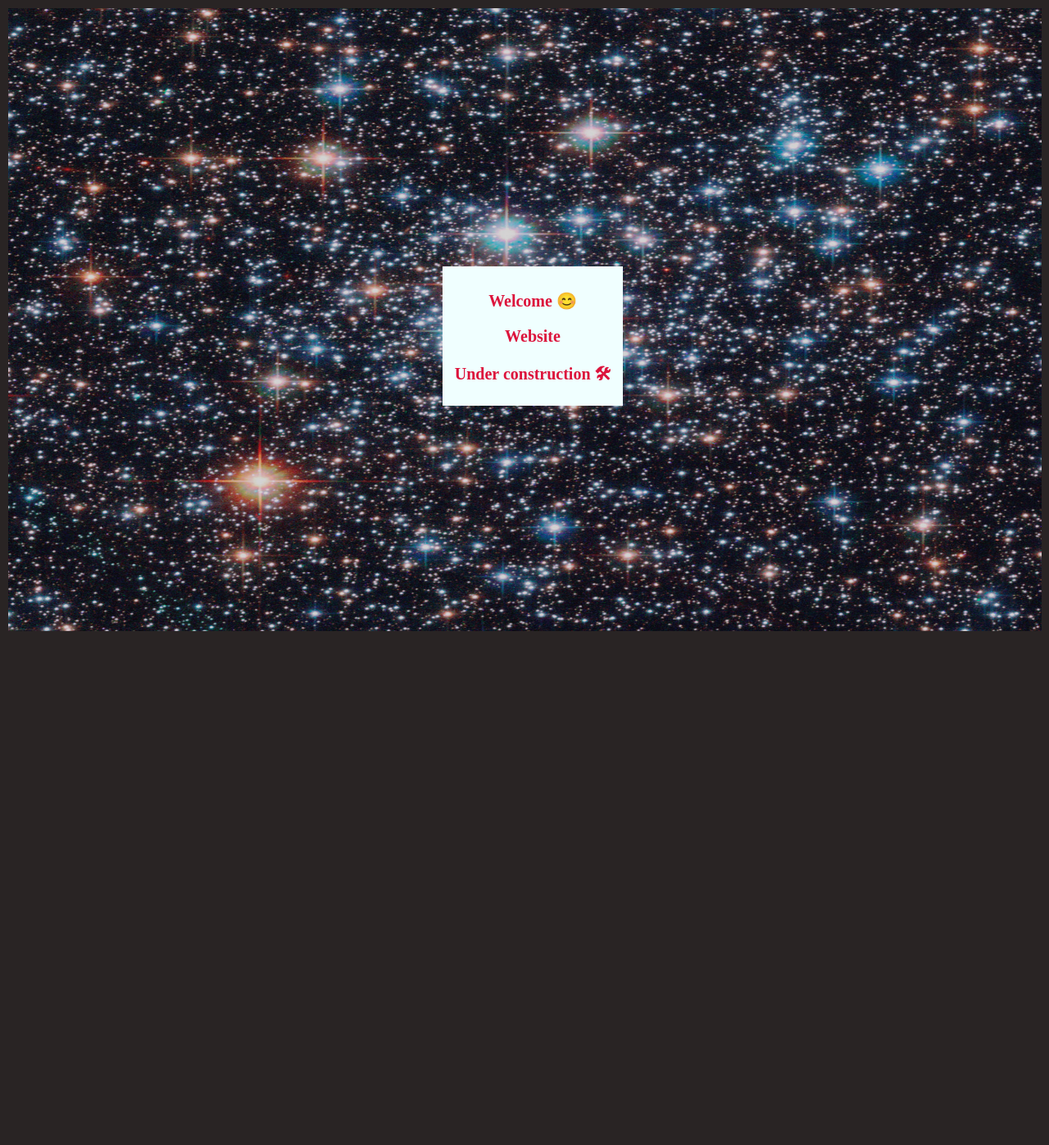
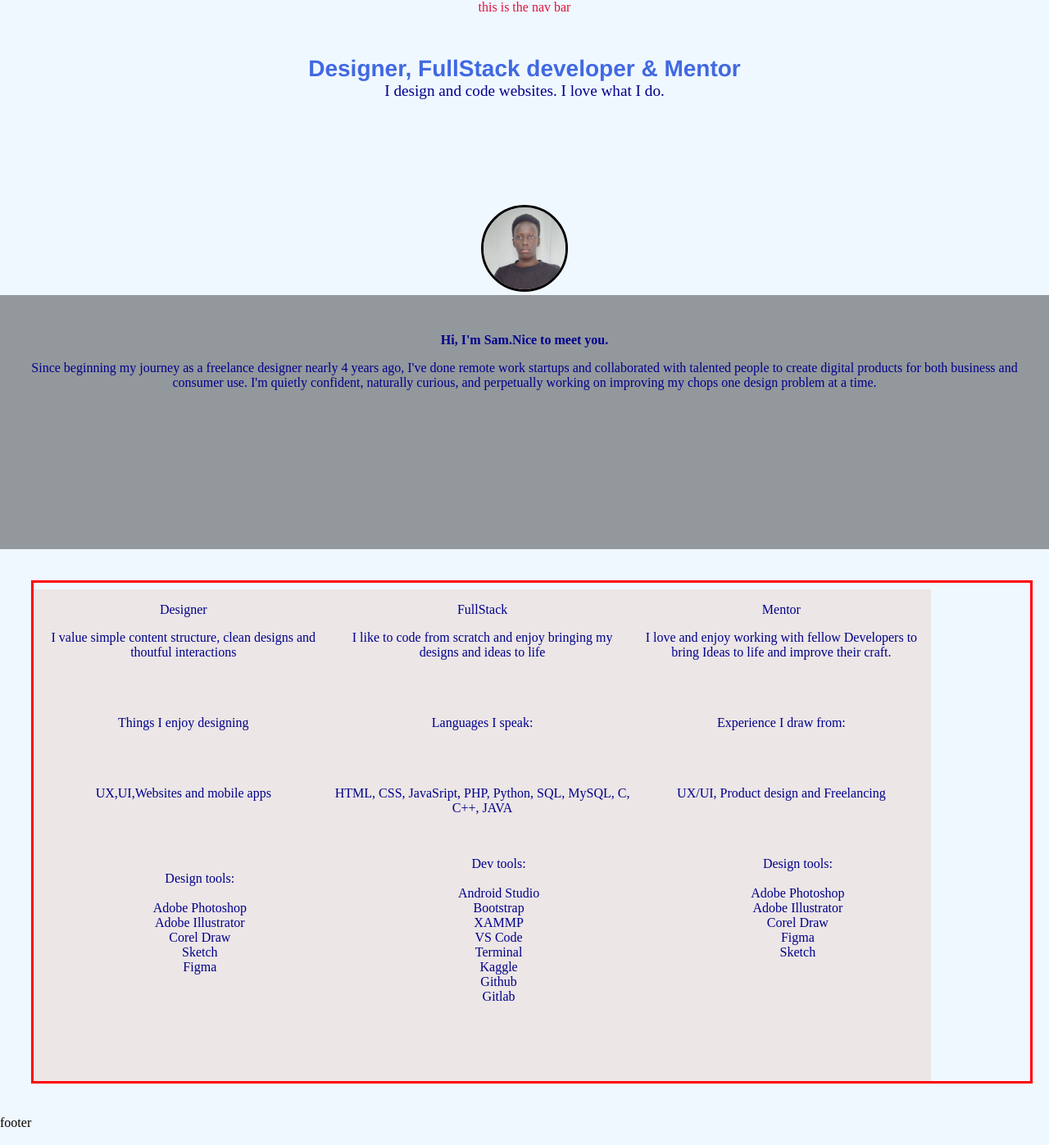
Before and after one commit to aldemas-py/portfolio, a PHP site: page / in a window 1280 px wide. Shown: the whole page at 82% size. Before the commit the page ends 770 px from the top, so only its background shows below. Run offline with PHP 8.4, Linux system fonts and the light colour scheme.

Commit message:
crude code

```diff
--- a/css/style.css
+++ b/css/style.css
@@ -1,4 +1,4 @@
-body{
+/* body{
     background-color: #292424 ;
     padding: 0px;
     margin: 0px;
@@ -6,9 +6,10 @@ body{
 #main{
     padding: 10px;
     opacity: 0.8;
-    /* display: none; */
-}
-#center{
+    /* display: none;
+}*/
+/* current centered div */
+/* #center{
     position: absolute;
     background-color: azure;
     padding: 10px;
@@ -21,4 +22,115 @@ p{
     font-weight: bold;
     text-align: center;
     color: crimson;
+}  */
+
+/* Extra small devices (phones, 600px and down) */
+/* @media only screen and (max-width: 600px) {...} */
+
+/* Small devices (portrait tablets and large phones, 600px and up) */
+/* @media only screen and (min-width: 600px) {...} */
+
+/* Medium devices (landscape tablets, 768px and up) */
+/* @media only screen and (min-width: 768px) {...} */
+
+/* Large devices (laptops/desktops, 992px and up) */
+/* @media only screen and (min-width: 992px) {...} */
+
+/* Extra large devices (large laptops and desktops, 1200px and up) */
+/* @media only screen and (min-width: 1200px) {...} */
+
+
+body{
+    background-color: aliceblue;
+    padding: auto;
+    margin: auto;
 }
+.body{
+    color: black;
+    /* display: flex; */
+    /* flex-wrap: wrap; */
+}
+#top{
+    color: crimson;
+    position: relative;
+    text-align: center;
+}
+#content{
+    padding-top: 50px;
+    text-align: center;
+    color: #00008B;
+}
+
+.sec1{
+    font-family:'Helvetica Neue', Garamond;
+    font-weight: bolder;
+    font-size: 175%;
+    color: #4169E1	;
+}
+.sec2{
+    font-size: 120%;
+}
+.me{
+    color: aliceblue;
+    padding-top: 10%;
+}
+.myImg{
+    border-radius: 50%;
+    width: 100px;
+    height: 100px;
+    background: #ccc;
+    border: 3px solid #000;
+}
+img{
+    display: inline-flex;
+}
+.sec3{
+    /* display: none; */
+    padding:30px;
+    position: relative;
+    height: 250px;
+    background-color: rgba(0, 0, 0, 0.39);
+}
+#hhh{
+    font-weight: bolder;
+}
+.sec4{
+    border: solid red 3px;
+    display:flex;
+    flex-wrap: wrap;
+    flex-direction: row;
+    width: 95%;
+    margin:3%;
+   /*  margin-top: 0%;    */
+    /* position: absolute;
+    top: 55%;
+    left: 0;
+    z-index: 1; */
+}
+.designer, .fullStack, .mentor{
+    background: rgb(236, 230, 230);
+    display: inline-block;
+    text-align: center;
+    margin: 0px;
+    padding: 0px;
+    margin-top: 8px;
+    height: 600px;
+    width:30%;
+
+}
+ol li{
+    list-style-type:  none;
+}
+
+/* html {
+    position: relative;
+    min-height: 100%;
+}
+#footer {
+    display:none;
+    position: absolute;
+    left: 0;
+    bottom: 0;
+    height: auto;
+    width: 100%;
+} */
--- a/index.html
+++ b/index.html
@@ -8,14 +8,76 @@
     <title>Njenga Sam</title>
 </head>
 <body>
-    <div>
-        <img  id="main" class="main"src="images/stars.jpg" alt="stars">
-        <div id="center">
-            <p></p>
-            <p>Welcome 😊</p>
-            <p>Website</p>
-            <p>Under construction 🛠</p>
+    <div id="body">
+        <div id="top"> this is the nav bar</div>
+        <div id="content">
+            <div class="sec1">Designer, FullStack developer & Mentor </div>
+            <div class="sec2">I design and code websites. I love what I do.</div>
+            <div class="me">
+                <img class="myImg" src="images/me.jpg" alt="My image">
+            </div>
+            <div class="sec3">
+                <p id="hhh">Hi, I'm Sam.Nice to meet you.
+                    </p> Since beginning my journey as a freelance designer nearly 4 years ago, I've done remote work startups and collaborated with talented people to create digital products for both business and consumer use. I'm quietly confident, naturally curious, and perpetually working on improving my chops one design problem at a time.
+                    </p>
+            </div>
+            <div class="sec4">
+                <div class="designer">
+                    <p>Designer</p>
+                    <p>I  value simple content structure, clean designs and thoutful interactions</p>
+                    <br><br>
+                    <p>Things I enjoy designing</p>
+                    <br><br>
+                    <p>UX,UI,Websites and mobile apps</p>
+                    <br><br><br><ol>
+                        <li>Design tools:</li><br>
+                        <li>Adobe Photoshop</li>
+                        <li>Adobe Illustrator </li>
+                        <li>Corel Draw</li>
+                        <li>Sketch</li>
+                        <li>Figma</li>
+                    </ol>
+                </div>
+                <div class="fullStack">
+                    <p>FullStack</p>
+                    <p>I  like to code from scratch and enjoy bringing my designs and ideas to life</p>
+                    <br><br>
+                    <p>Languages I speak:</p>
+                    <br><br>
+                    <p>HTML, CSS, JavaSript, PHP, Python, SQL, MySQL, C, C++, JAVA</p><br>
+                    <ol>
+                        <li>Dev tools:</li><br>
+                        <li>Android Studio</li>
+                        <li>Bootstrap</li>
+                        <li>XAMMP</li>
+                        <li>VS Code</li>
+                        <li>Terminal</li>
+                        <li>Kaggle</li>
+                        <li>Github </li>
+                        <li>Gitlab</li>
+                    </ol>
+                </div>
+                <div class="mentor">
+                    <p>Mentor</p>
+                    <p>I  love and enjoy working with fellow Developers to bring Ideas to life and improve their craft.</p>
+                    <br><br>
+                    <p>Experience I draw from:</p>
+                    <br><br>
+                    <p>UX/UI, Product design and Freelancing</p>
+                    <br><br>
+                    <ol>
+                        <li>Design tools:</li><br>
+                        <li>Adobe Photoshop</li>
+                        <li>Adobe Illustrator </li>
+                        <li>Corel Draw</li>
+                        <li>Figma</li>
+                        <li>Sketch</li>
+                    </ol>
+                </div>
+            </div>
         </div>
+        <div id="footer">footer</div>
+
     </div>
     <script src="js/jquery.js"></script>
     <script src='js/ext.js'></script>
--- a/js/ext.js
+++ b/js/ext.js
@@ -1,28 +1,49 @@
-$(document).ready(function () {
-    $('#main').hide();
-    $('#main').delay(1000).fadeIn();
+// initial page
+// $(document).ready(function () {
+//     $('#main').hide();
+//     $('#main').delay(1000).fadeIn();
 
-    function moveDiv() {
+//     // centering div
+//     function moveDiv() {
 
-        // $('#main').fadeTo('opacity', 0.9);
-        windowWidth = $(window).width();
-        windowHeight = $(window).height();
+//         // $('#main').fadeTo('opacity', 0.9);
+//         windowWidth = $(window).width();
+//         windowHeight = $(window).height();
 
-        objWidth = $('#center').width();
-        objHeight = $('#center').height();
+//         objWidth = $('#center').width();
+//         objHeight = $('#center').height();
 
-        mainHeight = windowHeight*0.95;
-        mainWidth = windowWidth*0.985;
-    //   alert(mainHeight)
-        $('#main').height(mainHeight+'px');
-        $('#main').width(mainWidth+'px');
-        $('#center').css('top', (windowHeight - objHeight)/2).css('left', (windowWidth - objWidth)/2);
+//         mainHeight = windowHeight*0.95;
+//         mainWidth = windowWidth*0.985;
+//     //   alert(mainHeight)
+//         $('#main').height(mainHeight+'px');
+//         $('#main').width(mainWidth+'px');
+//         $('#center').css('top', (windowHeight - objHeight)/2).css('left', (windowWidth - objWidth)/2);
 
 
-    }
-    moveDiv();
+//     }
+//     moveDiv();
 
-    $(window).resize(function () {
-      moveDiv();
-    });
+//     $(window).resize(function () {
+//       moveDiv();
+//     });
+//   });
+
+// actual page
+
+function footerAlign() {
+    $('#footer').css('display', 'block');
+    $('#footer').css('height', 'auto');
+    var footerHeight = $('#footer').outerHeight();
+    $('body').css('padding-bottom', footerHeight);
+    $('#footer').css('height', footerHeight);
+  }
+
+
+  $(document).ready(function(){
+    footerAlign();
   });
+
+  $( window ).resize(function() {
+    footerAlign();
+  });
```
Also changed, not shown: ndex.html (added, +23 -0 lines), test/css.css (added, +23 -0 lines), test/index.html (added, +8 -0 lines), images/me.jpg (added).
